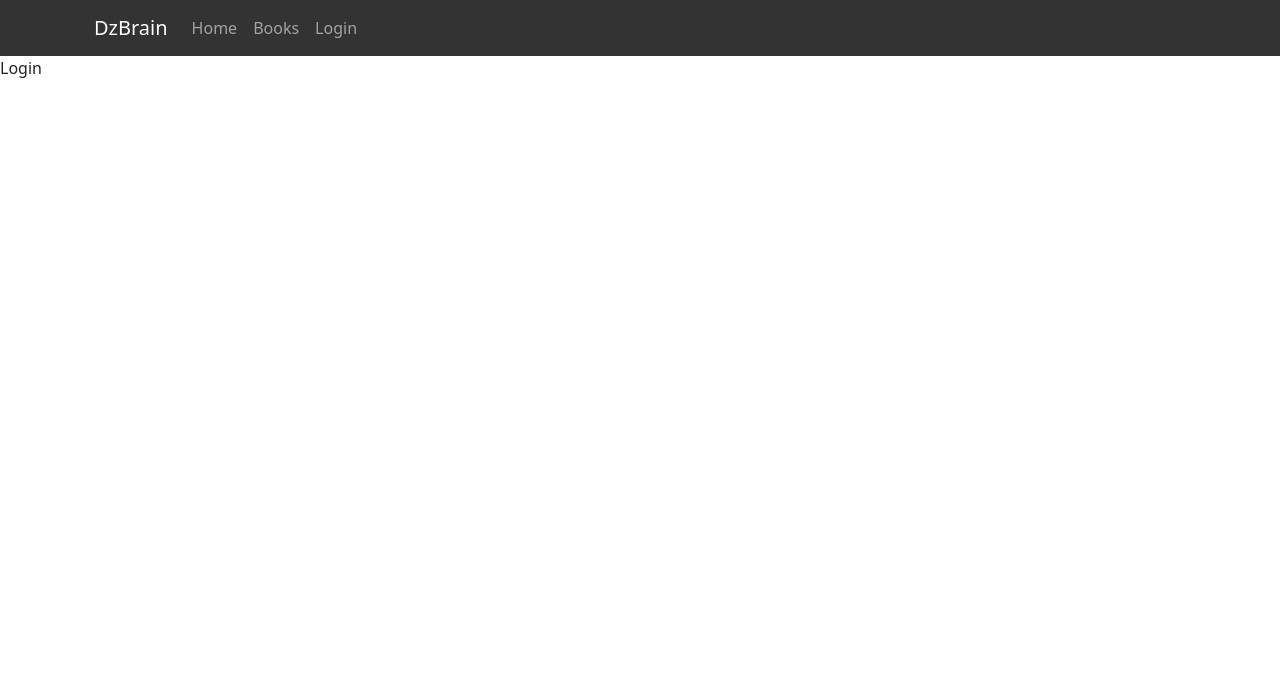
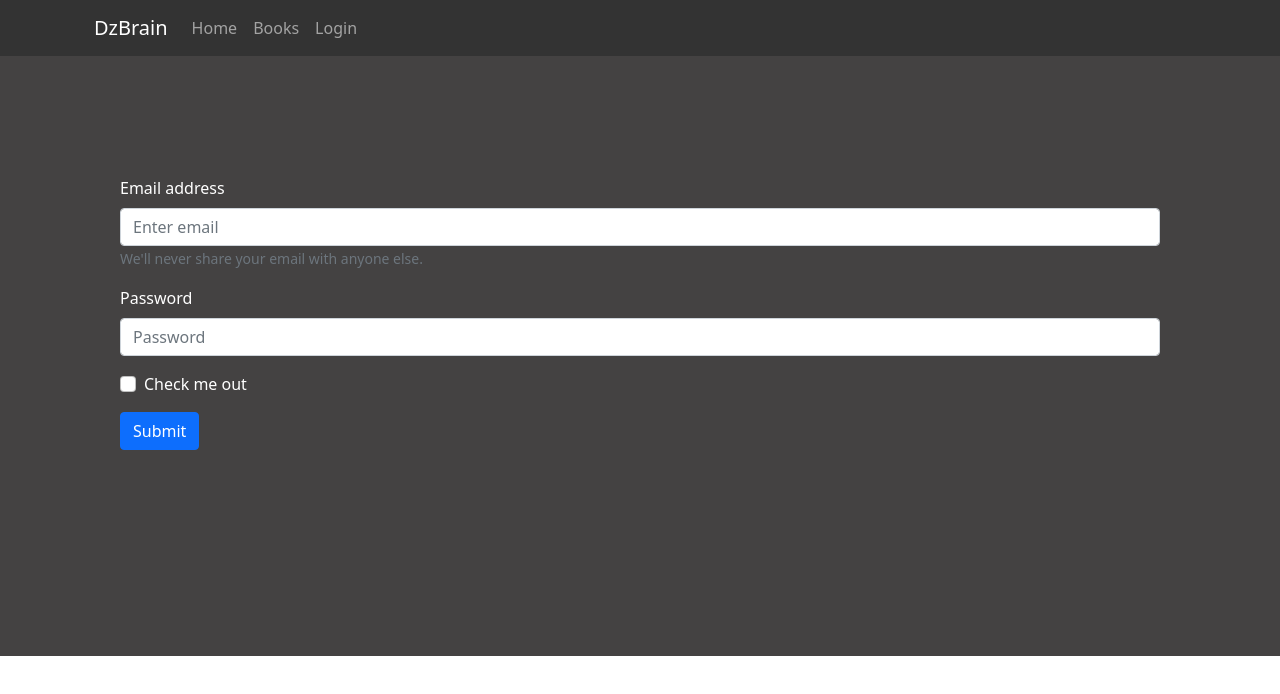
Before and after one commit to sofien6/crudfirebase, a React (Create React App) app: page /Login in a window 1280 px wide. Shown: the top 694 px of the page. Built offline with nearby package versions, Linux system fonts and the light colour scheme.

Commit message:
add user

```diff
--- /dev/null
+++ b/src/component/login/css/design.css
@@ -0,0 +1,12 @@
+*{
+    box-sizing: border-box;
+    margin: 0;
+    padding: 0;
+}
+
+.login_parent{
+    width: 100%;
+    height: 600px;
+    background-color: rgb(68, 66, 66);
+    padding: 120px;
+}
--- a/src/component/login/login.jsx
+++ b/src/component/login/login.jsx
@@ -1,8 +1,55 @@
-import React from 'react'
+import React , {useState} from 'react'
+import './css/design.css'
+import {Form , Button} from 'react-bootstrap'
+import { async } from '@firebase/util'
+import LoginDataServices from '../../services/login.services'
+const Login = () => {
 
-const Login = () => {
+  const [email, setemail] = useState("")
+  const [password, setpassword] = useState("")
+  const [chekmeout, setchekmeout] = useState("")
+
+  const creatUser = async (e) => {
+      e.preventDefault();
+      const myUser = {
+        email,
+        password,
+        chekmeout
+      }
+
+      try{
+        const user = await LoginDataServices.addusers(myUser)
+        alert(' user added  succesfuly  ^^  ')
+        setemail("")
+        setpassword("")
+      }catch(error){
+        alert(' Error   ^^  ')
+      }
+  }
+
   return (
-    <div>Login</div>
+    <div className='login_parent'>
+      <Form onSubmit={creatUser}>
+  <Form.Group className="mb-3" controlId="formBasicEmail">
+    <Form.Label style={{color:"white"}} onChange={(e)=>setemail(e.target.value)} value={email} >Email address</Form.Label>
+    <Form.Control type="email" placeholder="Enter email" />
+    <Form.Text style={{color:"white"}} className="text-muted">
+      We'll never share your email with anyone else.
+    </Form.Text>
+  </Form.Group>
+
+  <Form.Group className="mb-3" controlId="formBasicPassword">
+    <Form.Label style={{color:"white"}} onChange={(e)=>setpassword(e.target.value)} value={password}>Password</Form.Label>
+    <Form.Control type="password" placeholder="Password" />
+  </Form.Group>
+  <Form.Group style={{color:"white"}} className="mb-3" controlId="formBasicCheckbox">
+    <Form.Check onChange={(e)=>setchekmeout(e.target.value)} value={chekmeout} type="checkbox" label="Check me out" />
+  </Form.Group>
+    <Button  variant="primary" type="submit">
+      Submit
+    </Button>
+    </Form>
+    </div>
   )
 }
 
--- /dev/null
+++ b/src/services/login.services.jsx
@@ -0,0 +1,31 @@
+import { addDoc, collection, deleteDoc, doc, getDoc, getDocs, updateDoc } from "firebase/firestore";
+import { db } from "../firebase-config";
+
+
+const userCollectionRef = collection(db,"users")
+
+class LoginDataServices {
+    addusers = (newuser) =>{
+       return addDoc(userCollectionRef,newuser)
+    }
+
+    updateusers = (id,updatedusers) => {
+        const validateuser = doc(db,'users',id);
+        return updateDoc(validateuser,updatedusers)
+    }
+
+    deleteuser = (id, deletedusers) =>{
+        const deletedValidatuserd = doc(db,'users',id)
+        return deleteDoc(deletedValidatuserd,deletedusers)
+    }
+
+    getAllusers = ()=>{
+        return getDocs(userCollectionRef)
+    }
+    getuser = (id)=>{
+        const getuser = doc(db,'users',id);
+        return getDoc(getuser,id);
+    }
+}
+
+export default new LoginDataServices();
```
